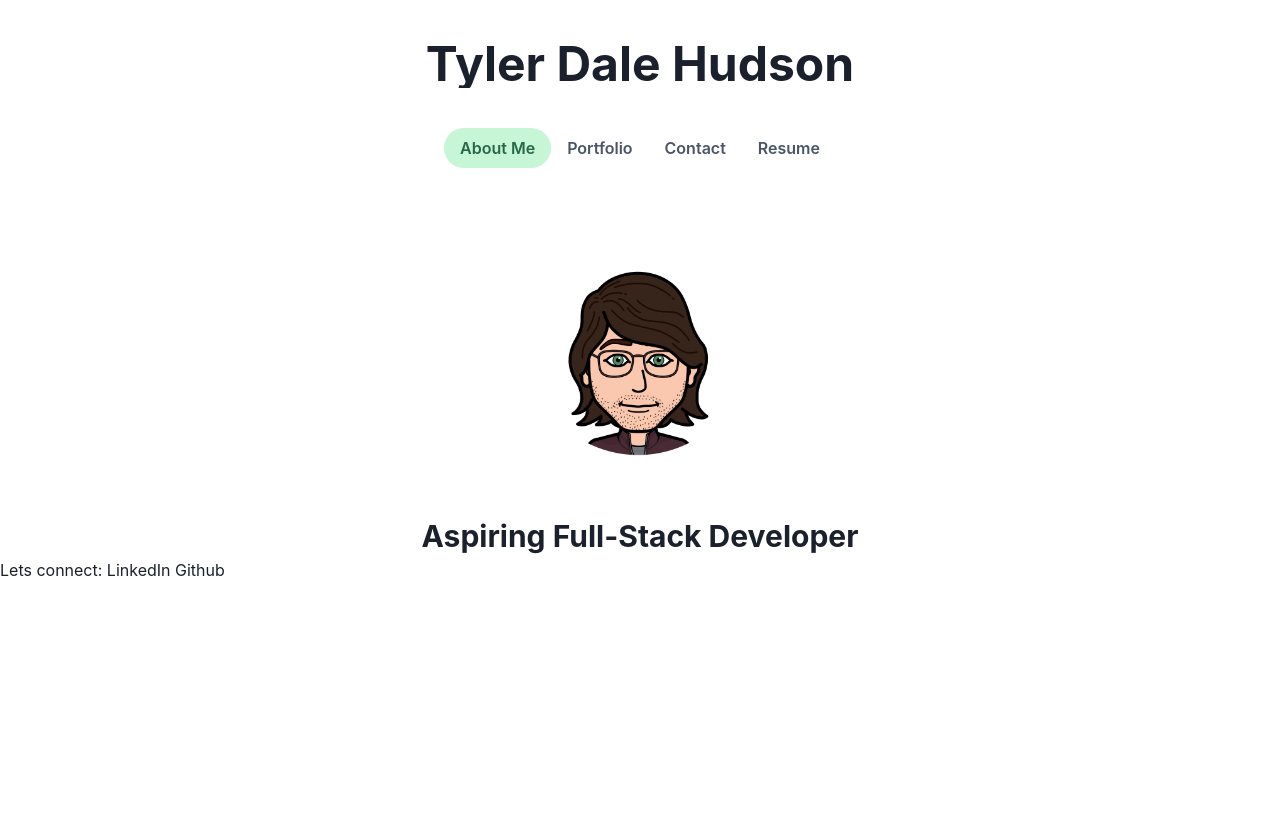
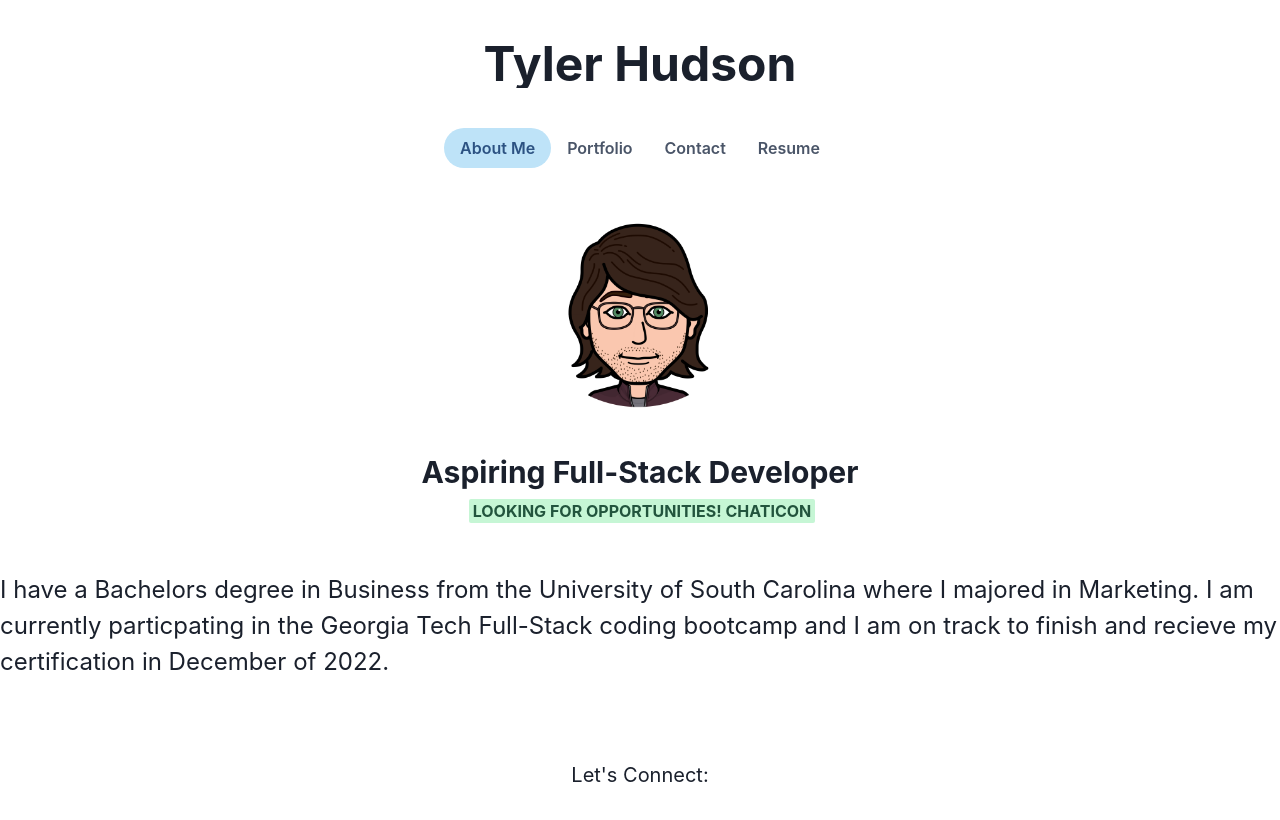
Before and after one commit to Hudson-TD/module_twenty_challenge_hudsontd, a React (Create React App) app: page / in a window 1280 px wide. Shown: the top 820 px of the page. Built offline with nearby package versions, Linux system fonts and the light colour scheme.

Commit message:
minor changes to Portfolio content, planning final design

```diff
--- a/src/components/Footer.jsx
+++ b/src/components/Footer.jsx
@@ -1,14 +1,19 @@
-import React from 'react'
+import React from "react";
+import { Box, Center, Text } from "@chakra-ui/react";
 
 export default function Footer() {
   return (
     <footer>
-        <div>
-            Lets connect:
+      <Box mt={20}>
+        <Center>
+          <Text fontSize="xl">Let's Connect:</Text>
+        </Center>
+      </Box>
+      <Box mt={20}>
+        <Center>
 
-            LinkedIn
-            Github
-        </div>
+        </Center>
+      </Box>
     </footer>
-  )
+  );
 }
--- a/src/components/Header.jsx
+++ b/src/components/Header.jsx
@@ -29,7 +29,7 @@ export default function Header() {
         <Box m={10}>
           <Center>
             <Heading as="h2" size="2xl" noOfLines={1}>
-              Tyler Dale Hudson
+              Tyler Hudson
             </Heading>
           </Center>
         </Box>
--- a/src/components/Navigation.jsx
+++ b/src/components/Navigation.jsx
@@ -1,10 +1,10 @@
 import React from "react";
-import { Tabs, TabList, TabPanels, Tab, TabPanel } from "@chakra-ui/react";
+import { Tabs, TabList, Tab } from "@chakra-ui/react";
 
 export default function Navigation({ handlePageChange }) {
   return (
     <>
-      <Tabs variant="soft-rounded" colorScheme="green">
+      <Tabs variant="soft-rounded">
         <TabList>
           <Tab>
             <a href="#about" onClick={() => handlePageChange("About")}>
--- a/src/components/pages/About.js
+++ b/src/components/pages/About.js
@@ -1,5 +1,5 @@
 import React from "react";
-import { Heading, Center, Box, Image } from "@chakra-ui/react";
+import { Heading, Center, Box, Image, Text, Badge } from "@chakra-ui/react";
 
 export default function About() {
   return (
@@ -10,18 +10,34 @@ export default function About() {
           boxSize="250px"
           src="sticker.png"
           alt="Tyler Dale Hudson"
-          mt={12}
-          mb={12}
+          mb={8}
         />
       </Center>
 
-      <Box m={1}>
+      <Box m={1} mb={1}>
         <Center>
           <Heading as="h3" size="lg" noOfLines={1}>
             Aspiring Full-Stack Developer
           </Heading>
         </Center>
       </Box>
+
+      <Box m={1} mb={12}>
+        <Center>
+          <Text fontSize="xl">
+            <Badge ml="1" fontSize="0.8em" colorScheme="green">
+              Looking for Opportunities! ChatIcon
+            </Badge>
+          </Text>
+        </Center>
+      </Box>
+
+      <Text fontSize="2xl">
+        I have a Bachelors degree in Business from the University of South
+        Carolina where I majored in Marketing. I am currently particpating in
+        the Georgia Tech Full-Stack coding bootcamp and I am on track to finish
+        and recieve my certification in December of 2022.
+      </Text>
     </>
   );
 }
--- a/src/components/pages/Portfolio.js
+++ b/src/components/pages/Portfolio.js
@@ -1,7 +1,14 @@
-import React from 'react'
+import React from "react";
+import { Heading, Center, Box } from "@chakra-ui/react";
 
 export default function Portfolio() {
   return (
-    <div>Portfolio</div>
-  )
+    <Box mt={12}>
+      <Center>
+        <Heading as="h3" size="lg" noOfLines={1}>
+          Check out some of my work:
+        </Heading>
+      </Center>
+    </Box>
+  );
 }
```
